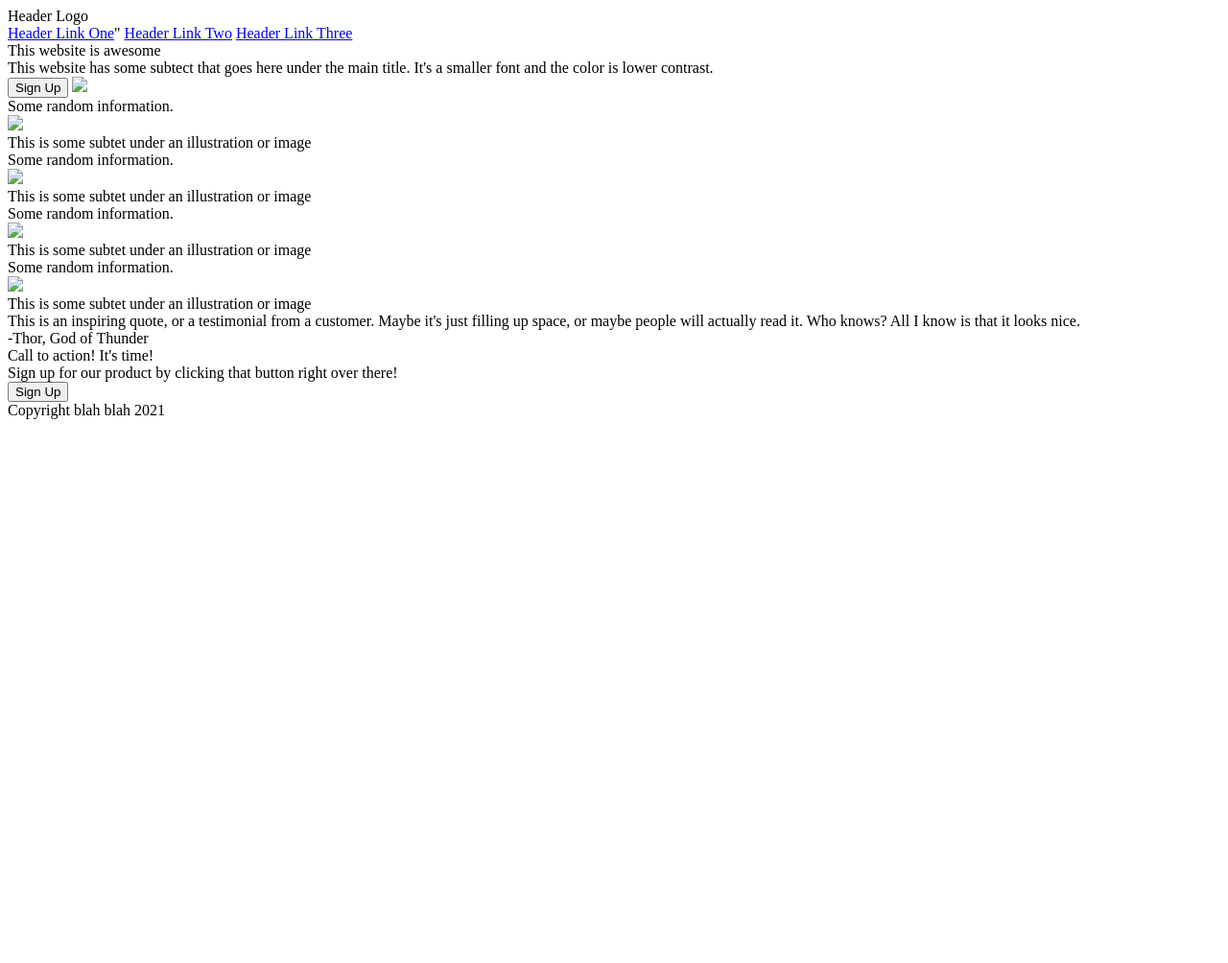
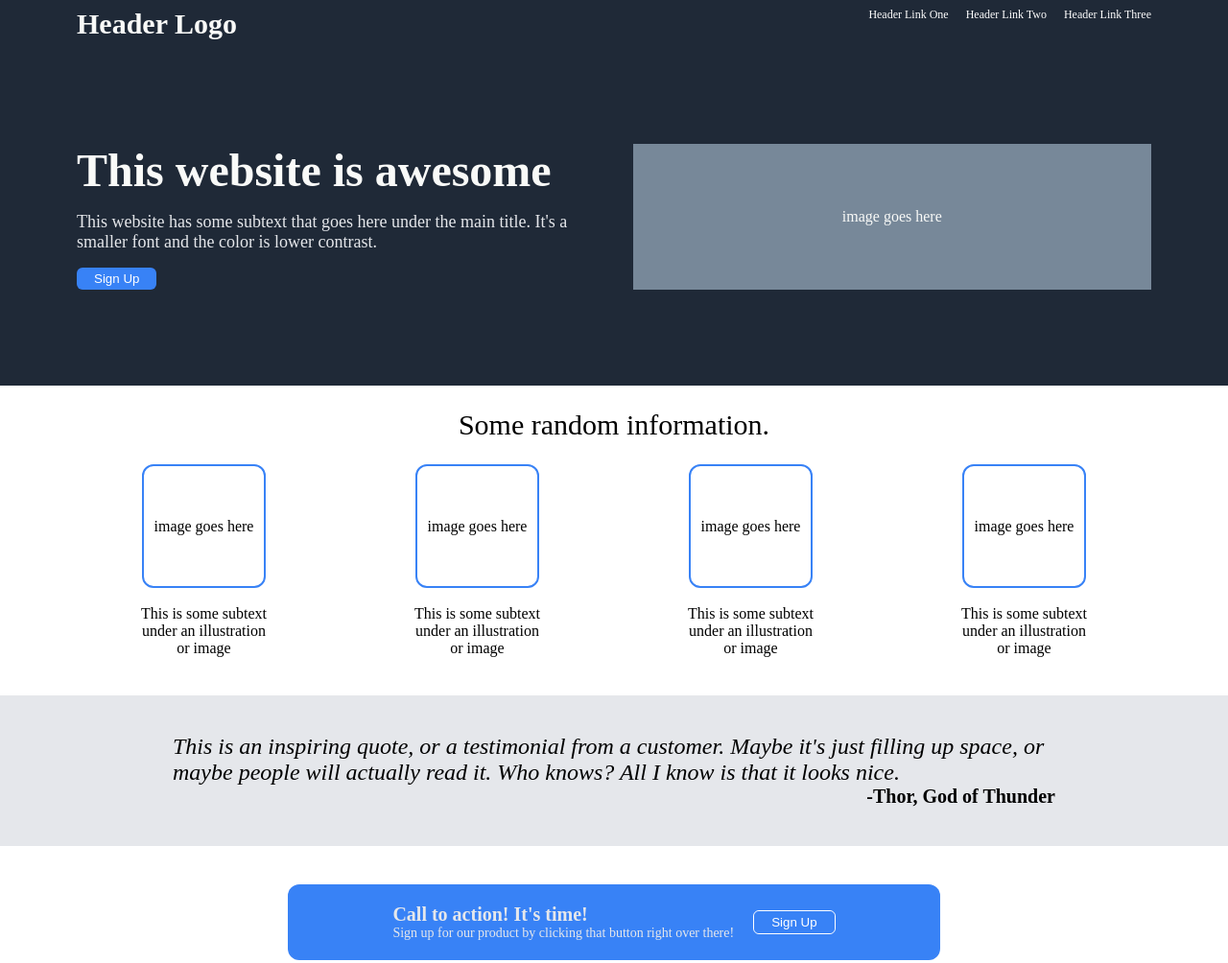
Before and after one commit to thegreatmp/OdinPLandingPage, a plain HTML site: page index.html in a window 1280 px wide. Shown: the top 1004 px of the page at 96% size. Before the commit the page ends 800 px from the top, so only its background shows below. Drawn offline with Linux system fonts and the light colour scheme.

Commit message:
basically finished

```diff
--- a/index.html
+++ b/index.html
@@ -3,59 +3,74 @@
     <head>
         <meta charset="UTF-8">
         <Title>Landing Page</Title>
+        <link rel="stylesheet" href="style.css">
     </head>
 
     <body>
         <div class="header">
-            <div>Header Logo</div>
-            <a href="google.com">Header Link One</a>"
+            <div class="headerlogo">Header Logo</div>
+            <div class="headerlinks">
+            <a href="google.com">Header Link One</a>
             <a href="google.com">Header Link Two</a>
             <a href="google.com">Header Link Three</a>
             </div>
+        </div>
 
         <div class="Title">
-            <div>This website is awesome</div>
-            <div>This website has some subtect that goes here under the main title. It's
+            <div class="titleleft">
+                <div class="maintitle">This website is awesome</div>
+                <div class="subtitle">This website has some subtext that goes here under the main title. It's
                     a smaller font and the color is lower contrast.</div>
+                <div class="signupbutton">
                     <button class="signup">Sign Up</button>
-            <img src="../OdinPLandingPage/images/">
+                </div>
+            </div>
+            <div class="titleimage">
+                <div>image goes here</div>
+            </div>
         </div>
 
         <div class="Info">
             <div>Some random information.</div>
-            <div class="info1">
-                <img src="../OdinPLandingPage/images/">
-                <div>This is some subtet under an illustration or image</div>
+            <div class="infobox">
+                <div class="info">
+                    <div class="imgbox">image goes here</div>
+                    <div>This is some subtext under an illustration or image</div>
                 </div>
-            <div>Some random information.</div>
-            <div class="info2">
-                <img src="../OdinPLandingPage/images/">
-                <div>This is some subtet under an illustration or image</div>
+                <div class="info">
+                    <div class="imgbox">image goes here</div>
+                    <div>This is some subtext under an illustration or image</div>
                 </div>
-            <div>Some random information.</div>
-            <div class="info3">
-                <img src="../OdinPLandingPage/images/">
-                <div>This is some subtet under an illustration or image</div>
+                <div class="info">
+                    <div class="imgbox">image goes here</div>
+                    <div>This is some subtext under an illustration or image</div>
                 </div>
-            <div>Some random information.</div>
-            <div class="info4">
-                <img src="../OdinPLandingPage/images/">
-                <div>This is some subtet under an illustration or image</div>
+                <div class="info">
+                    <div class="imgbox">image goes here</div>
+                    <div>This is some subtext under an illustration or image</div>
+                </div>
             </div>
         </div>
 
         <div class="Quote">
-            <div>This is an inspiring quote, or a testimonial from a customer.
+            <div class="quotetext">This is an inspiring quote, or a testimonial from a customer.
                 Maybe it's just filling up space, or maybe people will actually
                 read it. Who knows? All I know is that it looks nice.
             </div>
-            <div>-Thor, God of Thunder</div>
+            <div class="quoteauthor">-Thor, God of Thunder</div>
         </div>
 
         <div class="Call">
-            <div>Call to action! It's time!</div>
-            <div>Sign up for our product by clicking that button right over there!</div>
+            <div class="subcall">
+                <div class="callleft">
+                    <div class="calltitle">Call to action! It's time!</div>
+                    <div class="calltext">Sign up for our product by clicking that button right over there!</div>
+                </div>
+                <div class="callbutton">
                     <button class="signup2">Sign Up</button>
+                </div>
+            </div>
+
         </div>
 
         <div class="footer">
--- a/style.css
+++ b/style.css
@@ -0,0 +1,171 @@
+html{
+    display: normal;
+}
+body {
+    display:flex;
+    flex-direction: column;
+    justify-content: space-between;
+    height: 100vh;
+    margin: 0;
+}
+
+a {
+    text-decoration: none;
+    color: white;
+}
+
+button {
+    background-color: #3882f6;
+    color: white;
+    border: none;
+    border-radius: 6px;
+    padding: 4px 18px;
+}
+
+.header {
+    display:flex;
+    background-color: #1F2937;
+    color: #f9faf8;
+    justify-content: space-between;
+    padding: 8px 80px;
+}
+
+.headerlogo {
+    font-size: 30px;
+    font-weight: bold;
+}
+
+.headerlinks {
+    display:flex;
+    justify-content: flex-end;
+    gap: 18px;
+    font-size: 12px;
+}
+
+.Title {
+    display:flex;
+    background-color: #1F2937;
+    color: #f9faf8;
+    padding: 100px 80px 100px 80px;
+    gap: 20px;
+}
+
+.titleleft{
+    display: flex;
+    flex-direction: column;
+    gap: 16px;
+}
+
+.maintitle {
+    font-size: 48px;
+    font-weight: 900;
+    color:#f9faf8;
+}
+
+.subtitle {
+    font-size: 18px;
+    color: #e5e7eb;
+}
+
+.titleimage {
+    width:800px;
+    height: auto;
+    background-color: lightslategray;
+    display: flex;
+    align-items: center;
+    justify-content: center;
+}
+
+.Info {
+    display: flex;
+    flex-direction: column;
+    padding: 24px 80px 40px 80px;
+    text-align: center;
+    font-size: 30px;
+    gap: 24px;
+}
+
+.infobox {
+    display: flex;
+    justify-content: space-around;
+    gap: 20px;
+}
+
+.info {
+    display: flex;
+    flex-direction: column;
+    align-items: center;
+    font-size: 16px;
+    gap: 18px;
+    width: 140px;
+}
+
+.imgbox {
+    width: 125px;
+    height: 125px;
+    border: #3882f6 2px solid;
+    border-radius: 12px;
+    display: flex;
+    justify-content: center;
+    align-items: center;
+}
+
+.Quote {
+    background-color: #e5e7eb;
+    display: flex;
+    flex-direction: column;
+    font-size: 24px;
+    font-style: italic;
+    align-items: flex-end;
+    text-align: left;
+    padding: 40px 180px;
+}
+
+.quoteauthor{
+    font-size: 20px;
+    font-weight: bold;
+    text-align: right;
+    font-style: normal;
+}
+
+.Call {
+    display: flex;
+    justify-content: center;
+    align-items: center;
+    padding: 40px 80px;
+}
+
+.subcall {
+    width: 600px;
+    background-color: #3882f6;
+    color: #e5e7eb;
+    display: flex;
+    justify-content: center;
+    align-items: center;
+    padding: 20px 40px;
+    border-radius: 12px;
+    gap: 20px;
+}
+
+.calltitle {
+    font-size: 20px;
+    font-weight: bold;
+}
+
+.calltext {
+    font-size: 14px;
+}
+
+.callbutton {
+    border: white solid 1px;
+    border-radius: 6px;
+}
+
+.footer {
+    display: flex;
+    background-color: #1F2937;
+    color: #e5e7eb;
+    justify-content: center;
+    align-items: center;
+    padding: 14px 80px;
+}
```
Lines whose indentation alone changed are shown as unchanged.
